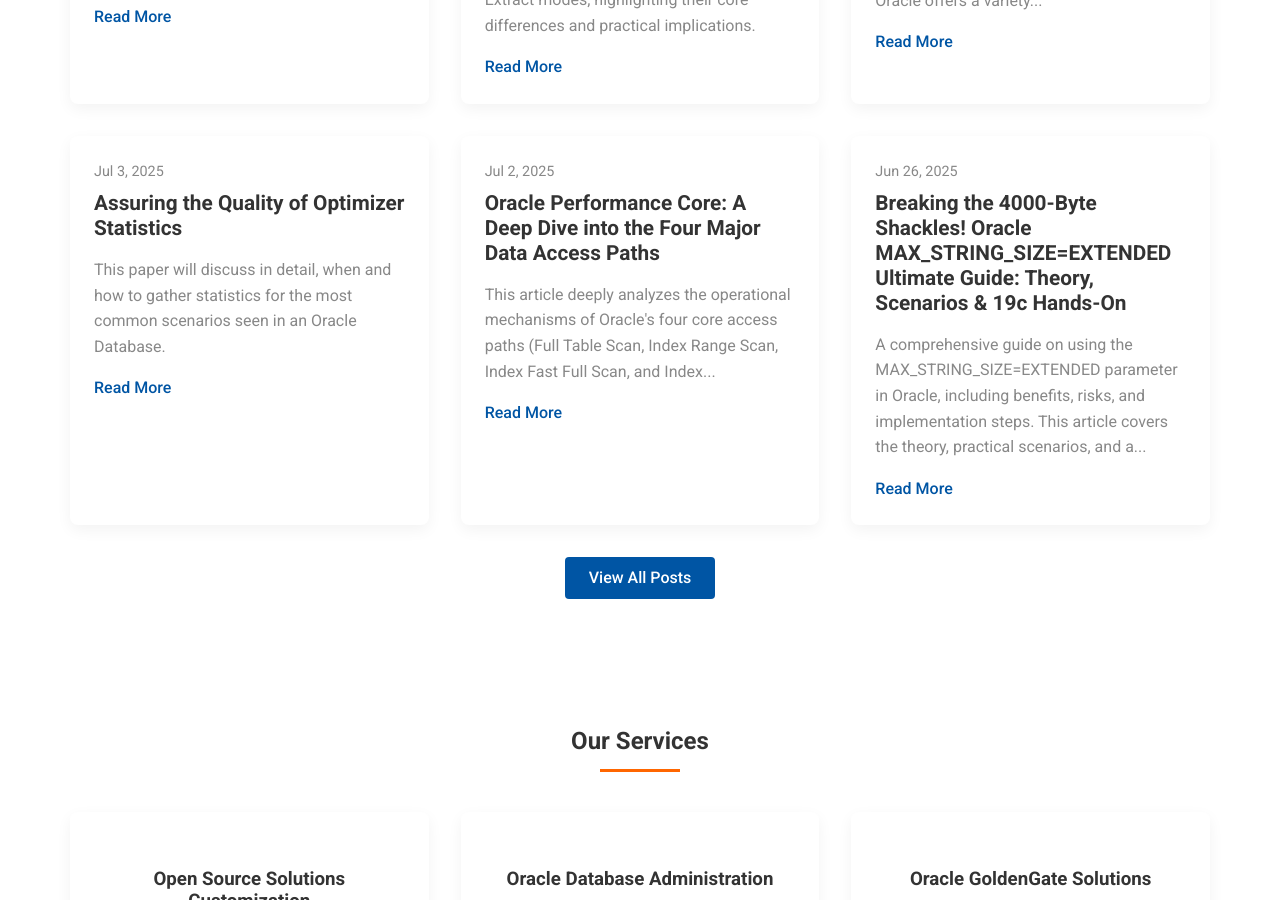
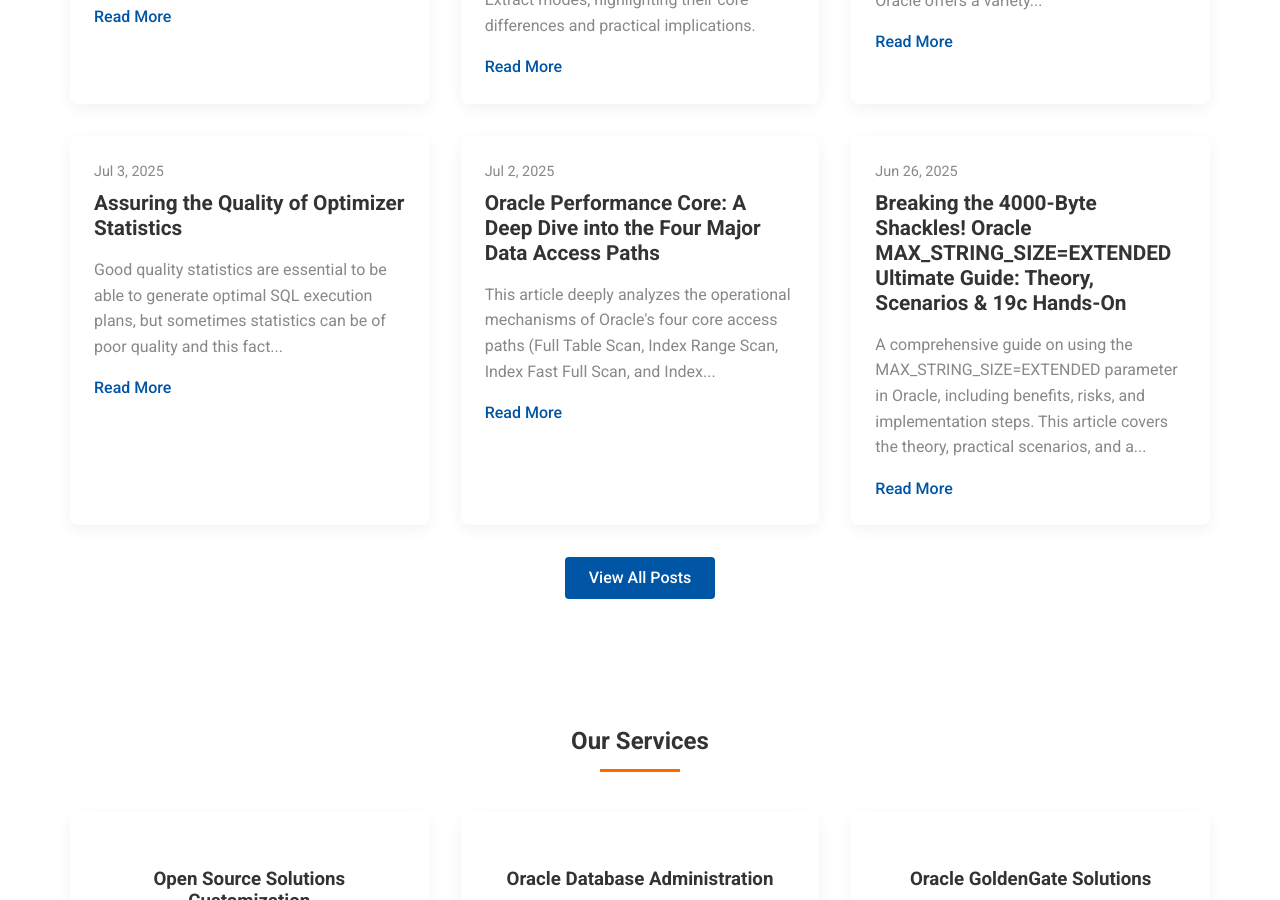
Before and after one commit to goodwaysIT/en, a Jekyll site: the page built from index.html, in a window 1280 px wide and 900 px high, scrolled down 1127 px. Built offline with Jekyll 4.4.1, drawn with Linux system fonts in a browser that asks for light colours.

Commit message:
Update 2025-07-03-Assuring-the-Quality-of-Optimizer-Statistics.md

```diff
--- a/_posts/2025-07-03-Assuring-the-Quality-of-Optimizer-Statistics.md
+++ b/_posts/2025-07-03-Assuring-the-Quality-of-Optimizer-Statistics.md
@@ -1,14 +1,14 @@
 ---
 layout: post
 title: "Assuring the Quality of Optimizer Statistics"
-excerpt: "This paper will discuss in detail, when and how to gather statistics for the most common scenarios seen in an Oracle Database."
+excerpt: "Good quality statistics are essential to be able to generate optimal SQL execution plans, but sometimes statistics
+can be of poor quality and this fact could remain unnoticed."
 date: 2025-07-03 11:00:00 +0800
 categories: [Oracle, Database]
 tags: [Database maintenance, Database deployment,Database optimization, oracle]
 image: /assets/images/posts/Assuring-the-Quality-of-Optimizer-Statistics.jpg
 ---
 
-## Assuring the Quality of Optimizer Statistics
 Good quality statistics are essential to be able to generate optimal SQL execution plans, but sometimes statistics
 can be of poor quality and this fact could remain unnoticed. For example, older “inherited” systems might use scripts
 that are no longer understood by the database administrators and, understandably, there is a reluctance to change
```
